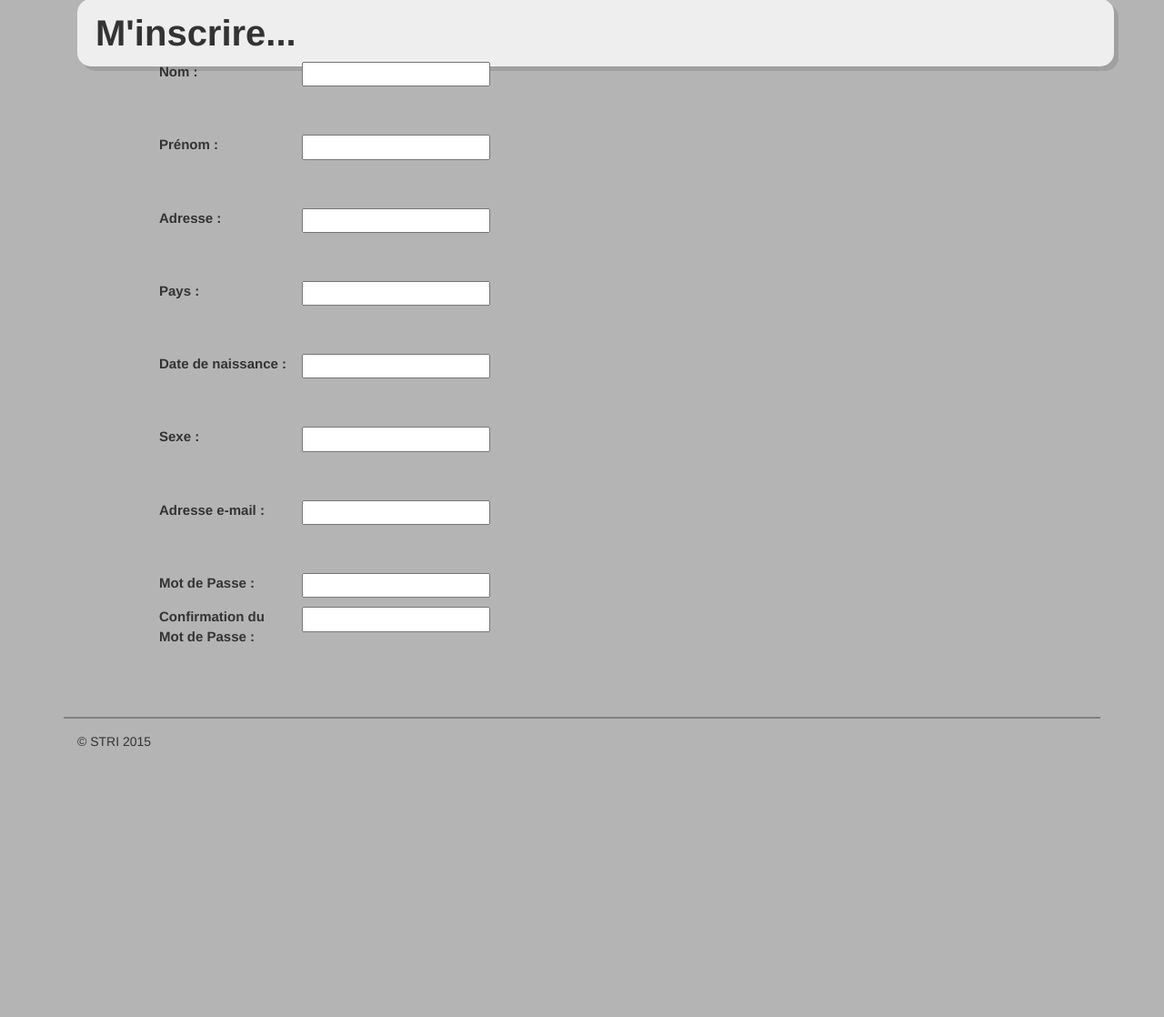
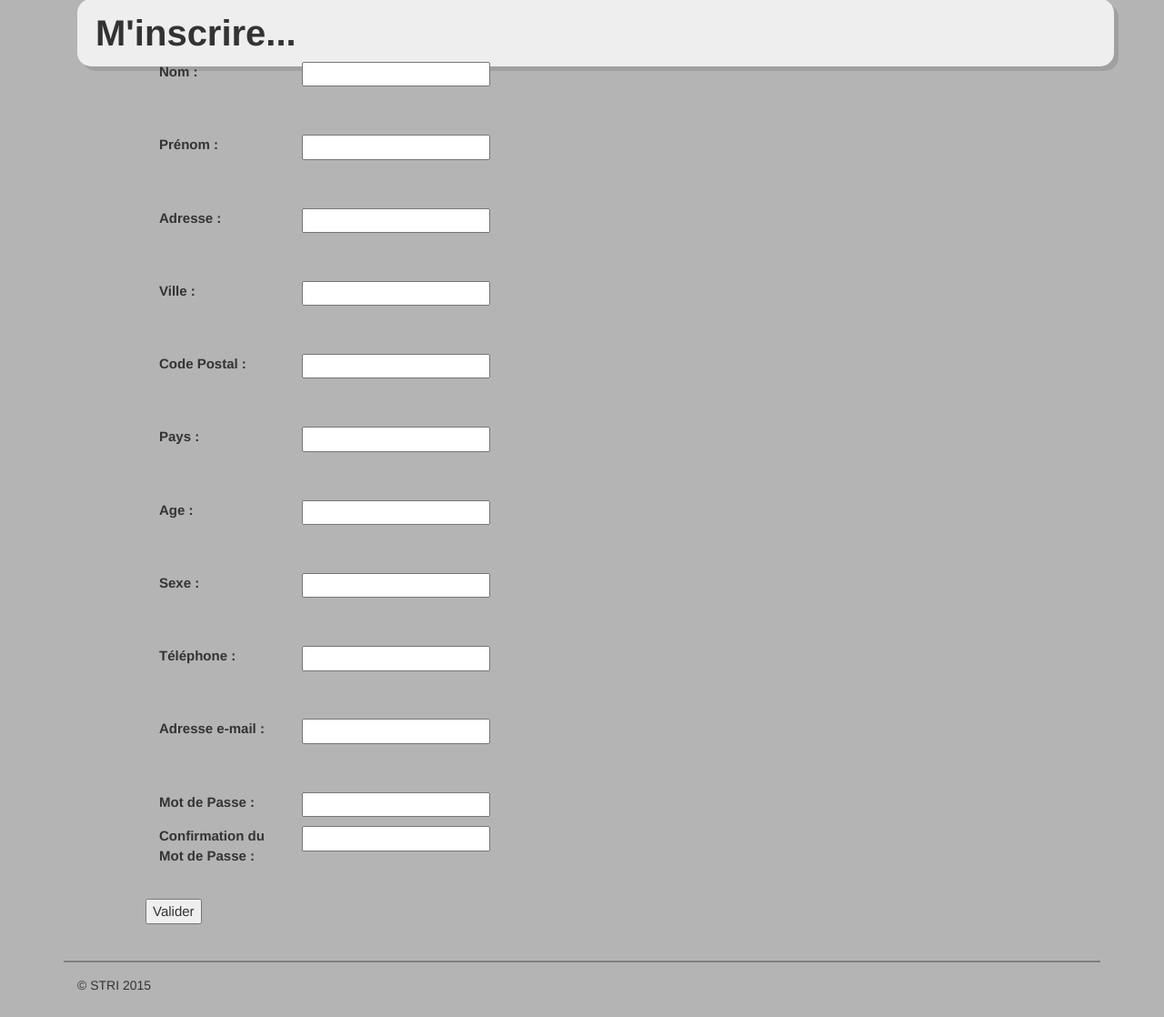
Before and after one commit to Shuntor/coVoiturage, a PHP site: page /index.php?p=inscription in a window 1280 px wide. Shown: the part 179-1297 px from the top of the page at 91% size. Before the commit the page ends 1000 px from the top, so only its background shows below. Run offline with PHP 8.4, Linux system fonts and the light colour scheme; a stand-in replaces the project's code that opens the database connection; some libraries are stand-ins or nearby versions.

Commit message:
Mise à jour du formulaire d'inscription

```diff
--- a/include/inscription.php
+++ b/include/inscription.php
@@ -5,30 +5,42 @@
           <div class="form-group annonce">
           <h6>M'inscrire...</h6>
           <ul >
-            <form method="post" action="traitement.php" class="col-lg-8">
+            <form method="post" action="include/traitementInscription.php" class="col-lg-8">
 
                 <p><label for="nom" class="col-lg-3">Nom :</label>
                 <input type="text" name="nom" id="nom" /></p>
                 <br><br>
 
                 <p><label for="prenom" class="col-lg-3">Prénom :</label>
-                <input type="password" name="prenom" id="prenom" /></p>
+                <input type="text" name="prenom" id="prenom" /></p>
                 <br><br>
 
                 <p><label for="adresse" class="col-lg-3">Adresse :</label>
                 <input type="text" name="adresse" id="adresse" /></p>
                 <br><br>
 
-                <p><label for="pays" class="col-lg-3">Pays :</label>
+                <p><label for="ville" class="col-lg-3">Ville :</label>
+                <input type="text" name="ville" id="ville" /></p>
+                <br><br>
+
+                <p><label for="cp" class="col-lg-3">Code Postal :</label>
+                <input type="text" name="cp" id="cp" /></p>
+                <br><br>
+
+                  <p><label for="pays" class="col-lg-3">Pays :</label>
                 <input type="text" name="pays" id="pays" /></p>
                 <br><br>
 
-                <p><label for="dateNaissance" class="col-lg-3">Date de naissance :</label>
-                <input type="text" name="dateNaissance" id="datepicker" /></p>
+                <p><label for="dateNaissance" class="col-lg-3">Age :</label>
+                <input type="text" name="dateNaissance" id="dateNaissance" /></p>
                 <br><br>
 
                 <p><label for="sexe" class="col-lg-3">Sexe :</label>
                 <input type="text" name="sexe" id="sexe" /></p>
+                <br><br>
+
+                 <p><label for="telephone" class="col-lg-3">Téléphone :</label>
+                <input type="text" name="telephone" id="telephone" /></p>
                 <br><br>
 
                 <p><label for="mail" class="col-lg-3">Adresse e-mail :</label>
@@ -36,10 +48,12 @@
                 <br><br>
 
                 <p><label for="inscriptionMdp" class="col-lg-3">Mot de Passe :</label>
-                <input type="text" name="inscriptionMdp" id="inscriptionMDP" /></p>
-                <p><label for="inscriptionconfMdp" class="col-lg-3">Confirmation du Mot de Passe :</label>
-                <input type="text" name="inscriptionconfMdp" id="inscriptionconfMdp" /></p>
+                <input type="password" name="inscriptionMdp" id="inscriptionMDP" /></p>
+                <p><label for="inscriptionConfMdp" class="col-lg-3">Confirmation du Mot de Passe :</label>
+                <input type="password" name="inscriptionConfMdp" id="inscriptionConfMdp" /></p>
                 <br><br>
+
+                <input type="submit" value="Valider" >
 
             </form>
 
```
